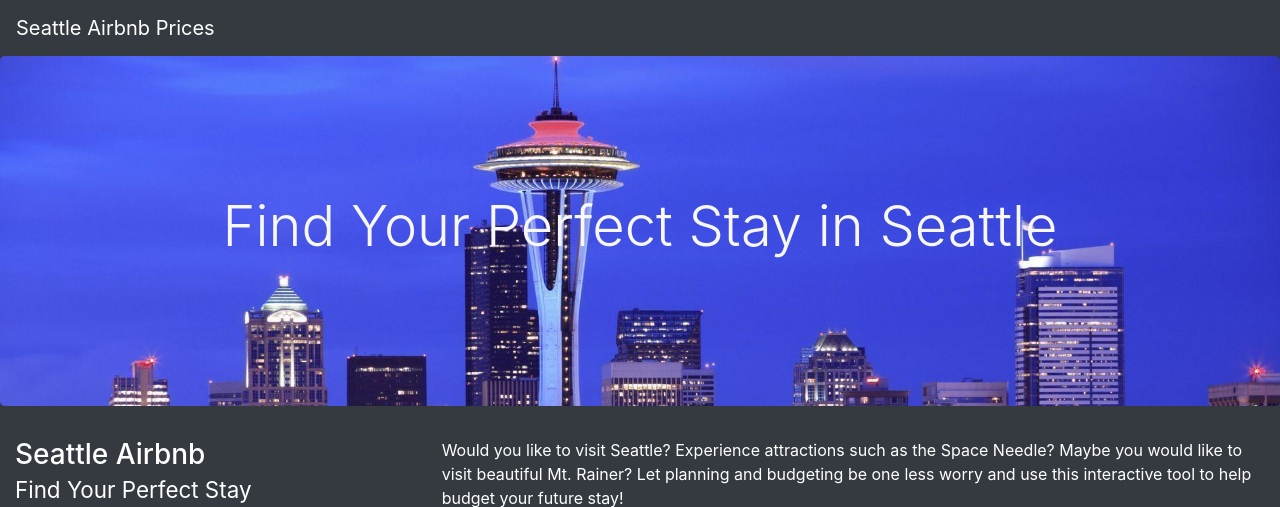
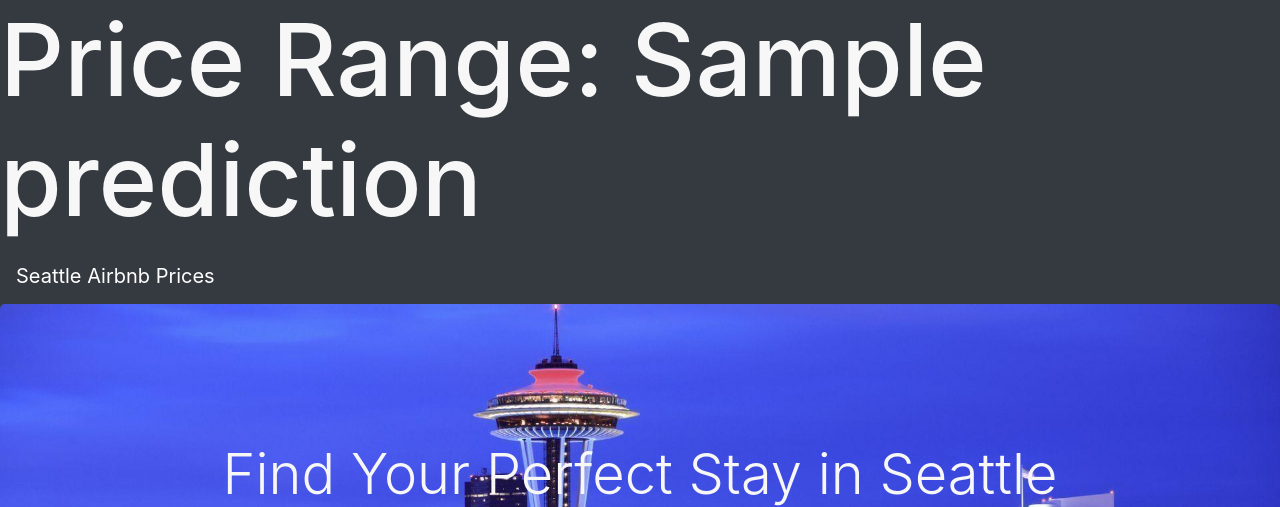
Before and after one commit to emilyporter920/seattle_airbnb, a Django app: template templates/index.html in a window 1280 px wide. Shown: the top 507 px of the page. Run offline with Django 4.2, Linux system fonts and the light colour scheme; the template is opened without the code that fills it: most values are stand-ins (such as "Sample title", 1, 10 or a date in 2020); some libraries are stand-ins or nearby versions.

Commit message:
added price range to home page

```diff
--- a/app.py
+++ b/app.py
@@ -78,7 +78,7 @@ def result():
     result = ValuePredictor(vals)
 
     prediction = str(result)
- return render_template('predict.html',prediction=prediction)
+ return render_template('index.html',prediction=prediction)
 
 if __name__ == "__main__":
  app.run(debug=True)
--- a/static/js/buildMap.js
+++ b/static/js/buildMap.js
@@ -17,7 +17,8 @@ function createMarker(row){
     position: {
       lat: parseFloat(row.latitude),
       lng: parseFloat(row.longitude)
-    }
+    },
+    label: prediction
   });
 }
 
--- a/templates/index.html
+++ b/templates/index.html
@@ -20,6 +20,10 @@ We'll need to figure out how to merge.
     />
     <link rel="stylesheet" href="static/css/style.css">
 </head>
+<script>
+  var prediction = '{{ prediction }}'
+</script>
+<h1> Price Range: {{ prediction }}</h1>
 <body class="bg-dark">
     <div class="wrapper">
         <nav class="navbar navbar-dark bg-dark navbar-expand-lg">
@@ -95,8 +99,8 @@ We'll need to figure out how to merge.
 
       <script src="https://cdnjs.cloudflare.com/ajax/libs/d3/4.11.0/d3.js"></script>
       <script src="static/js/data.js"></script>
+      <script src="static/js/app.js"></script>
       <script src="static/js/buildMap.js"></script>
-      <script src="static/js/app.js"></script>
 
       <!-- <script src="static/js/app.js"></script> -->
 </body>
```
